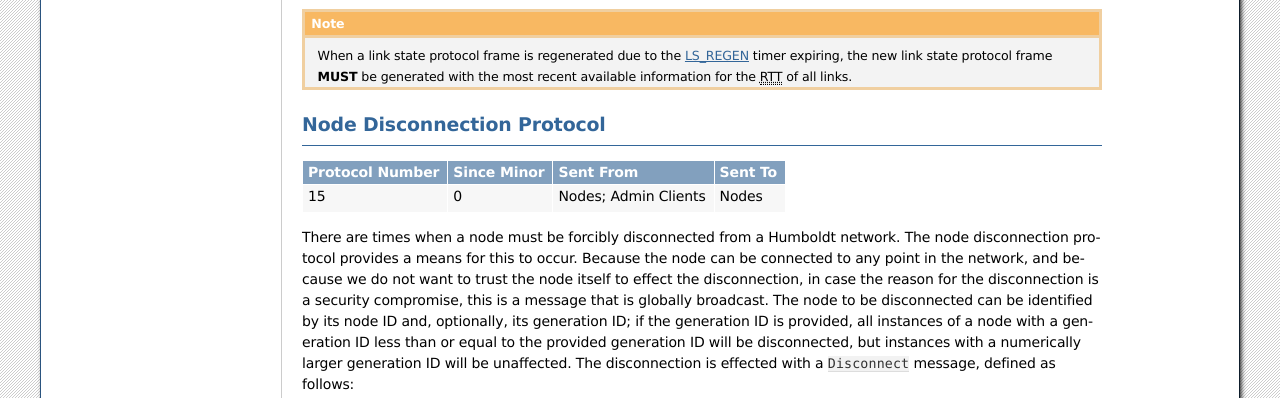
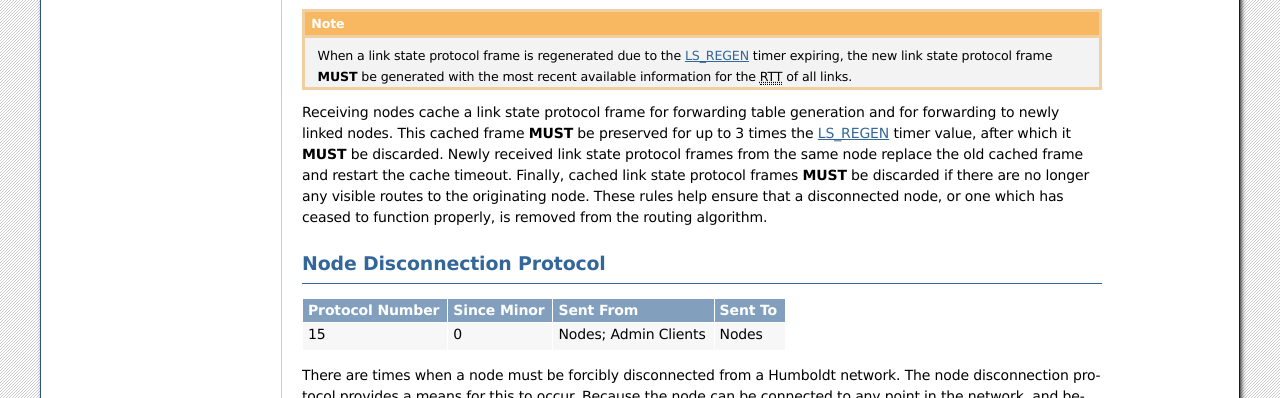
Before and after one commit to hydralang/humboldt-doc, a Sphinx documentation site: the page built from source/support.rst, in a window 1280 px wide and 900 px high, scrolled down 3828 px, cut to the strip 156-554 px from the top of the window. Built offline with Sphinx 7.4.7, drawn with Linux system fonts in a browser that asks for light colours.

Commit message:
Add a note on link state caching
The link state protocol frames are cached.  This commit discusses the
caching, and the conditions under which a cached frame is removed from the
cache.

```diff
--- a/source/support.rst
+++ b/source/support.rst
@@ -332,6 +332,17 @@ with a ``LinkStateAck`` message:
    :ref:`ls-regen` timer expiring, the new link state protocol frame
    **MUST** be generated with the most recent available information
    for the :abbr:`RTT (Round-Trip Time)` of all links.
+
+Receiving nodes cache a link state protocol frame for forwarding table
+generation and for forwarding to newly linked nodes.  This cached
+frame **MUST** be preserved for up to 3 times the :ref:`ls-regen`
+timer value, after which it **MUST** be discarded.  Newly received
+link state protocol frames from the same node replace the old cached
+frame and restart the cache timeout.  Finally, cached link state
+protocol frames **MUST** be discarded if there are no longer any
+visible routes to the originating node.  These rules help ensure that
+a disconnected node, or one which has ceased to function properly, is
+removed from the routing algorithm.
 
 .. _node-disconnect-proto:
 
```
